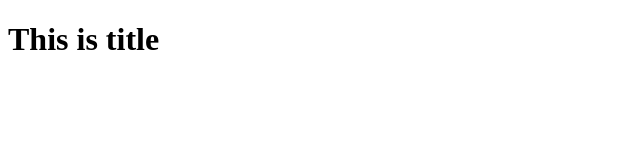
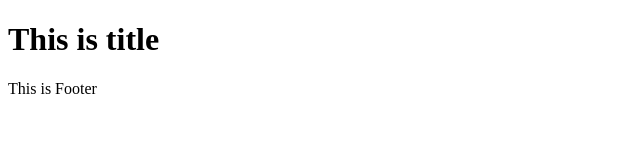
Before and after one commit to Np23295/git-init-demo, a plain HTML site: page index.html in a window 1280 px wide. Shown: the whole page, without its empty margins (0-640 px from the left). Drawn offline with Linux system fonts and the light colour scheme.

Commit message:
Update index.html

```diff
--- a/index.html
+++ b/index.html
@@ -7,6 +7,7 @@
 </head>
 <body>
     <h1>This is title</h1>
+    <Footer>This is Footer</Footer>
 
 </body>
 </html>
```
